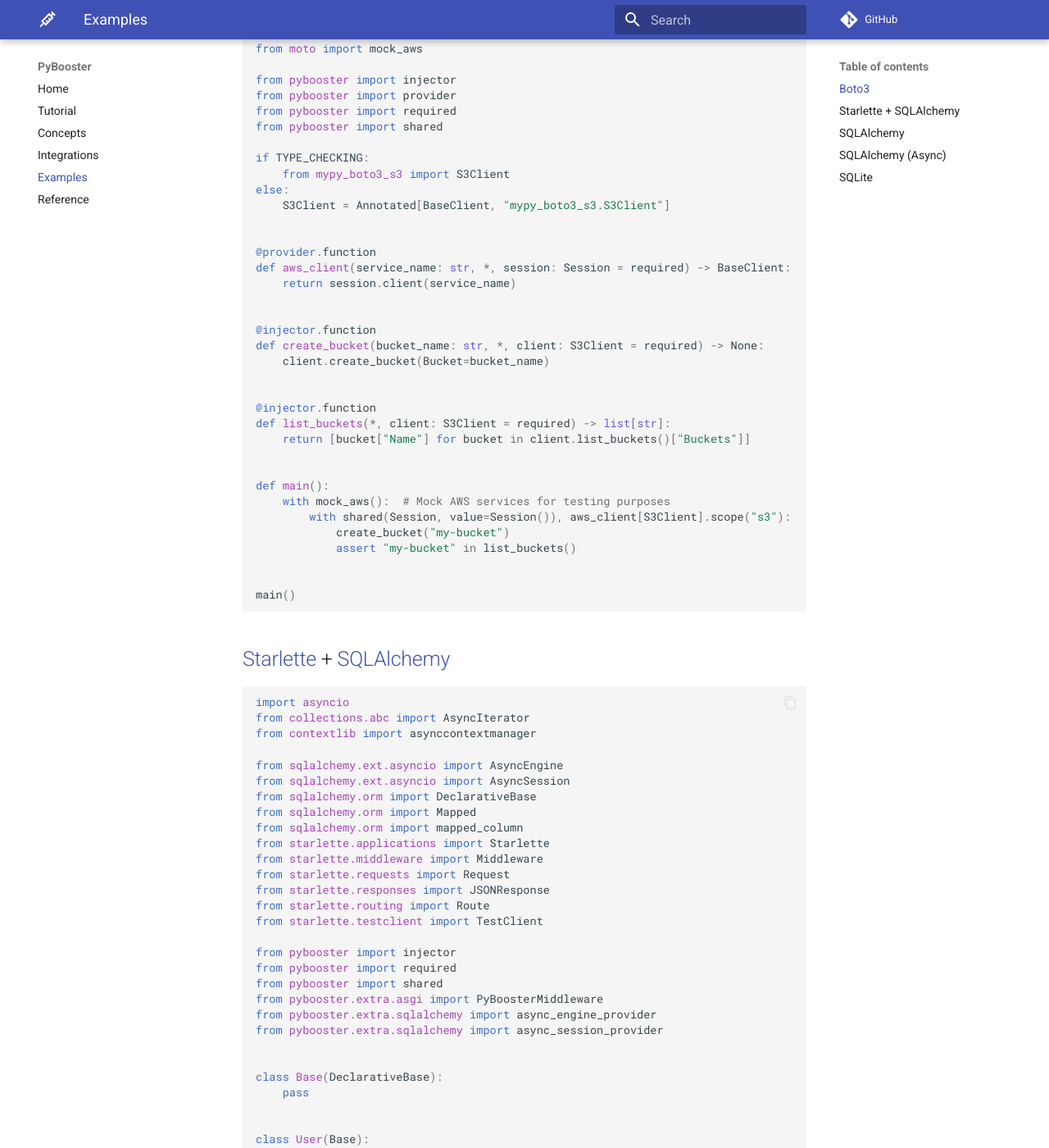
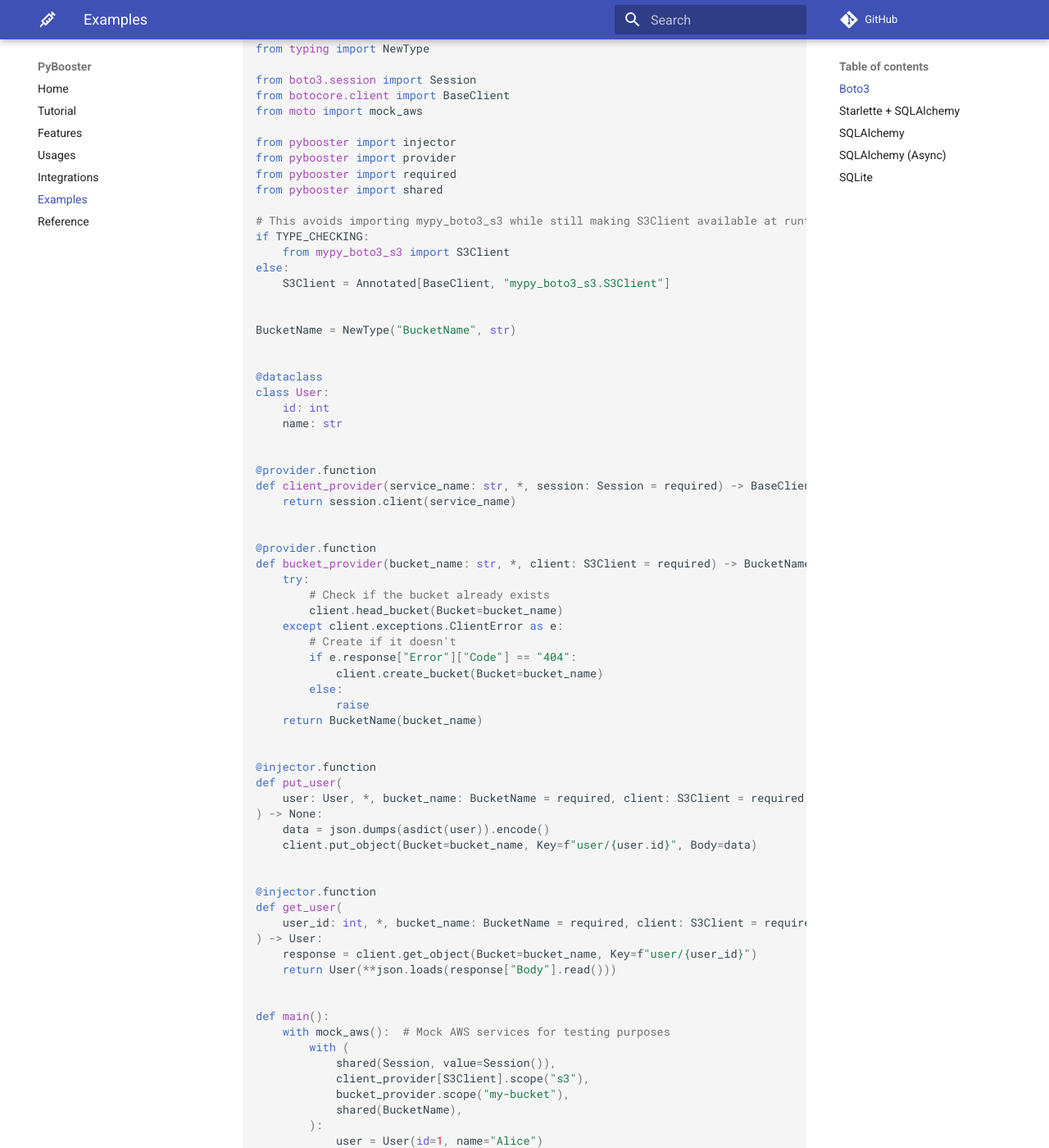
Before and after one commit to rmorshea/pybooster, an MkDocs documentation site: the page built from docs/src/examples.md, in a window 1280 px wide and 1400 px high, scrolled down 286 px. Shown: the whole window at 82% size. Built offline with MkDocs 1.6.1 and Material for MkDocs 9.7.7, drawn with Linux system fonts in a browser that asks for light colours; comment, search, counter and statistics services are not loaded; some of the changed text lies outside the part shown.

Commit message:
fix some issues

````diff
--- a/docs/mkdocs.yml
+++ b/docs/mkdocs.yml
@@ -8,7 +8,8 @@ repo_url: https://github.com/rmorshea/pybooster
 nav:
     - Home: index.md
     - Tutorial: tutorial.md
-    - Concepts: concepts.md
+    - Features: features.md
+    - Usages: usages.md
     - Integrations: integrations.md
     - Examples: examples.md
     - Reference: reference.md
@@ -28,6 +29,7 @@ plugins:
           handlers:
               python:
                   options:
+                      load_external_modules: true
                       docstring_style: google
                       members_order: alphabetical
                       merge_init_into_class: true
@@ -60,9 +62,3 @@ markdown_extensions:
     - pymdownx.emoji:
           emoji_index: !!python/name:material.extensions.emoji.twemoji
           emoji_generator: !!python/name:material.extensions.emoji.to_svg
-
-extra_javascript:
-    # Ensure imported packages use the same versions listed above
-    - path: js/register-mermaid-icons.js
-      type: module
-    - https://cdn.jsdelivr.net/npm/mermaid@11/dist/mermaid.esm.min.mjs
--- a/docs/src/examples.md
+++ b/docs/src/examples.md
@@ -3,8 +3,12 @@
 ## [Boto3](https://boto3.amazonaws.com/v1/documentation/api/latest/index.html)
 
 ```python
+import json
+from dataclasses import asdict
+from dataclasses import dataclass
 from typing import TYPE_CHECKING
 from typing import Annotated
+from typing import NewType
 
 from boto3.session import Session
 from botocore.client import BaseClient
@@ -15,32 +19,68 @@ from pybooster import provider
 from pybooster import required
 from pybooster import shared
 
+# This avoids importing mypy_boto3_s3 while still making S3Client available at runtime.
 if TYPE_CHECKING:
     from mypy_boto3_s3 import S3Client
 else:
     S3Client = Annotated[BaseClient, "mypy_boto3_s3.S3Client"]
 
 
+BucketName = NewType("BucketName", str)
+
+
+@dataclass
+class User:
+    id: int
+    name: str
+
+
 @provider.function
-def aws_client(service_name: str, *, session: Session = required) -> BaseClient:
+def client_provider(service_name: str, *, session: Session = required) -> BaseClient:
     return session.client(service_name)
 
 
-@injector.function
-def create_bucket(bucket_name: str, *, client: S3Client = required) -> None:
-    client.create_bucket(Bucket=bucket_name)
+@provider.function
+def bucket_provider(bucket_name: str, *, client: S3Client = required) -> BucketName:
+    try:
+        # Check if the bucket already exists
+        client.head_bucket(Bucket=bucket_name)
+    except client.exceptions.ClientError as e:
+        # Create if it doesn't
+        if e.response["Error"]["Code"] == "404":
+            client.create_bucket(Bucket=bucket_name)
+        else:
+            raise
+    return BucketName(bucket_name)
 
 
 @injector.function
-def list_buckets(*, client: S3Client = required) -> list[str]:
-    return [bucket["Name"] for bucket in client.list_buckets()["Buckets"]]
+def put_user(
+    user: User, *, bucket_name: BucketName = required, client: S3Client = required
+) -> None:
+    data = json.dumps(asdict(user)).encode()
+    client.put_object(Bucket=bucket_name, Key=f"user/{user.id}", Body=data)
+
+
+@injector.function
+def get_user(
+    user_id: int, *, bucket_name: BucketName = required, client: S3Client = required
+) -> User:
+    response = client.get_object(Bucket=bucket_name, Key=f"user/{user_id}")
+    return User(**json.loads(response["Body"].read()))
 
 
 def main():
     with mock_aws():  # Mock AWS services for testing purposes
-        with shared(Session, value=Session()), aws_client[S3Client].scope("s3"):
-            create_bucket("my-bucket")
-            assert "my-bucket" in list_buckets()
+        with (
+            shared(Session, value=Session()),
+            client_provider[S3Client].scope("s3"),
+            bucket_provider.scope("my-bucket"),
+            shared(BucketName),
+        ):
+            user = User(id=1, name="Alice")
+            put_user(user)
+            assert get_user(user.id) == user
 
 
 main()
@@ -274,13 +314,17 @@ asyncio.run(main())
 
 ## [SQLite](https://docs.python.org/3/library/sqlite3.html)
 
+Shows how to create and read back a user from an SQLite database.
+
 ```python
 import sqlite3
-from typing import Iterator
+from collections.abc import Iterator
+from typing import Self
 
 from pybooster import injector
 from pybooster import provider
 from pybooster import required
+from pybooster import shared
 
 
 @provider.iterator
@@ -290,13 +334,38 @@ def sqlite_connection(database: str) -> Iterator[sqlite3.Connection]:
 
 
 @injector.function
-def query_database(query: str, *, conn: sqlite3.Connection = required) -> None:
-    conn.execute(query)
+def make_user_table(*, conn: sqlite3.Connection = required) -> None:
+    conn.execute("CREATE TABLE user (id INTEGER PRIMARY KEY, name TEXT)")
+    conn.commit()
+
+
+class User:
+    def __init__(self, user_id: int, name: str):
+        self.id = user_id
+        self.name = name
+
+    @injector.function
+    def save(self, *, conn: sqlite3.Connection = required) -> None:
+        conn.execute("INSERT INTO user (id, name) VALUES (?, ?)", (self.id, self.name))
+
+    @classmethod
+    @injector.function
+    def load(cls, user_id: int, *, conn: sqlite3.Connection = required) -> Self:
+        cursor = conn.execute("SELECT name FROM user WHERE id = ?", (user_id,))
+        name = cursor.fetchone()[0]
+        return cls(user_id, name)
 
 
 def main():
-    with sqlite_connection.scope(":memory:"):
-        query_database("CREATE TABLE example (id INTEGER PRIMARY KEY)")
+    with (
+        sqlite_connection.scope(":memory:"),
+        # Reusing the same connection is only needed for in-memory databases.
+        shared(sqlite3.Connection),
+    ):
+        make_user_table()
+        user = User(1, "Alice")
+        user.save()
+        assert User.load(1).name == "Alice"
 
 
 main()
--- a/docs/src/js/register-mermaid-icons.js
+++ /dev/null
@@ -1,11 +0,0 @@
-import mermaid from "https://cdn.jsdelivr.net/npm/mermaid@11/dist/mermaid.esm.min.mjs";
-
-mermaid.registerIconPacks([
-    {
-        name: "simple-icons",
-        loader: () =>
-            fetch("https://unpkg.com/@iconify-json/logos/icons.json").then((res) =>
-                res.json()
-            ),
-    },
-]);
--- a/pyproject.toml
+++ b/pyproject.toml
@@ -45,6 +45,7 @@ dependencies = [
   "pytest-asyncio==0.24.0",
   "pytest-examples==0.0.13",
   "pytest==8.3.3",
+  "starlette[full]==0.39.2",
   "toml==0.10.2",                    # python 3.10 compatibility
 ]
 [tool.hatch.envs.default.scripts]
@@ -69,6 +70,7 @@ all = ["style", "typing"]
 
 [tool.hatch.envs.docs]
 extra-dependencies = [
+  "mkdocs-gen-files==0.5.0",
   "mkdocs-material==9.5.39",
   "mkdocs-open-in-new-tab==1.0.5",
   "mkdocs==1.6.1",
@@ -115,6 +117,8 @@ ignore = [
   "D104",   # Ignore missing docstring for __init__.py
   "D105",   # Docstring for magic method
   "D107",   # Docstring for __init__ method
+  "D203",   # One blank line before class
+  "D213",   # Multi-line docstring summary second line
   "D407",   # Docstring dashes under section names
   "D413",   # Docstring blank line after last section
   "DOC201", # Return type documentation
````
Also changed, not shown: docs/src/features.md (renamed from docs/src/concepts.md, +4 -0 lines), docs/src/index.md (+4 -4 lines), docs/src/integrations.md (+3 -1 lines), docs/src/usages.md (added, +51 -0 lines), README.md, 7 other files.
